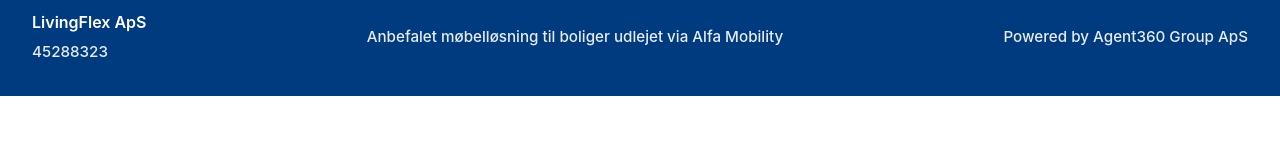
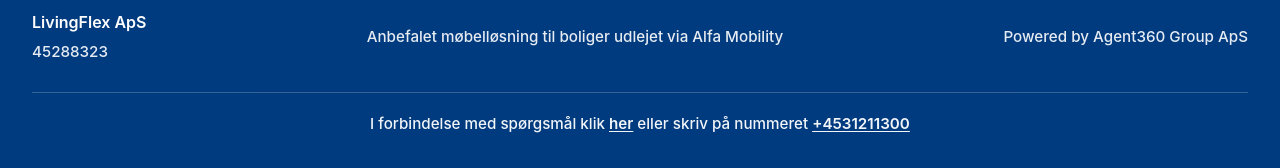
Before and after one commit to hufeldttobias/ALFA, a website: page index.html in a window 1280 px wide. Shown: the part 841-1009 px from the top of the page. Before the commit the page ends 937 px from the top, so only its background shows below. Drawn offline with Linux system fonts and the light colour scheme.

Commit message:
feat: footer med telefon og link til kontaktformular (Kom i gang)
Made-with: Cursor

```diff
--- a/i18n.js
+++ b/i18n.js
@@ -214,6 +214,7 @@
             'footer.brand': 'LivingFlex ApS',
             'footer.powered': 'Powered by Agent360 Group ApS',
             'footer.quote': 'Anbefalet møbelløsning til boliger udlejet via Alfa Mobility',
+            'footer.contactHtml': 'I forbindelse med spørgsmål klik <a href="#" class="footer-contact-cta">her</a> eller skriv på nummeret <a href="tel:+4531211300">+4531211300</a>',
 
             'js.startup': 'Opstart',
             'js.addToPackage': 'Tilføj til pakke',
@@ -472,6 +473,7 @@
             'footer.brand': 'LivingFlex ApS',
             'footer.powered': 'Powered by Agent360 Group ApS',
             'footer.quote': 'Recommended furniture solution for homes rented via Alfa Mobility',
+            'footer.contactHtml': 'If you have questions, click <a href="#" class="footer-contact-cta">here</a> or call <a href="tel:+4531211300">+4531211300</a>',
 
             'js.startup': 'Startup',
             'js.addToPackage': 'Add to package',
--- a/index.html
+++ b/index.html
@@ -132,7 +132,7 @@
                         </div>
                     </div>
 
-                    <div class="contact-section">
+                    <div class="contact-section" id="contact-section">
                         <h2 class="section-title" data-i18n="contact.title">Kontakt os</h2>
                         <form class="contact-form">
                             <div class="form-group">
@@ -806,6 +806,7 @@
             </div>
             <div class="footer-powered" data-i18n="footer.powered">Powered by Agent360 Group ApS</div>
             <div class="footer-quote" data-i18n="footer.quote">Anbefalet møbelløsning til boliger udlejet via Alfa Mobility</div>
+            <div class="footer-contact-line" data-i18n-html="footer.contactHtml">I forbindelse med spørgsmål klik <a href="#" class="footer-contact-cta">her</a> eller skriv på nummeret <a href="tel:+4531211300">+4531211300</a></div>
         </div>
     </footer>
 
--- a/script.js
+++ b/script.js
@@ -66,6 +66,21 @@ document.addEventListener('DOMContentLoaded', function() {
             navLinks.forEach(l => l.classList.remove('active'));
         });
     }
+
+    // Footer: "her/here" → Kom i gang-siden med kontaktformular
+    document.querySelector('.site-footer')?.addEventListener('click', function(e) {
+        const cta = e.target.closest('.footer-contact-cta');
+        if (!cta) return;
+        e.preventDefault();
+        showPage('get-started-page');
+        navLinks.forEach(l => l.classList.remove('active'));
+        requestAnimationFrame(function() {
+            const contactEl = document.getElementById('contact-section');
+            if (contactEl) {
+                contactEl.scrollIntoView({ behavior: 'smooth', block: 'start' });
+            }
+        });
+    });
 
     // Get Started category cards navigation
     const categoryCards = document.querySelectorAll('.category-card[data-target]');
--- a/styles.css
+++ b/styles.css
@@ -210,6 +210,35 @@ body {
     order: 2;
     flex: 1 1 auto;
     margin: 0 1.5rem;
+}
+
+.footer-contact-line {
+    width: 100%;
+    flex-basis: 100%;
+    order: 4;
+    text-align: center;
+    font-size: 0.95rem;
+    font-weight: 500;
+    opacity: 0.95;
+    margin-top: 0.25rem;
+    padding-top: 1.25rem;
+    border-top: 1px solid rgba(255, 255, 255, 0.22);
+    line-height: 1.5;
+}
+
+.footer-contact-line a {
+    color: #ffffff;
+    text-decoration: underline;
+    text-underline-offset: 2px;
+    font-weight: 600;
+}
+
+.footer-contact-line a:hover {
+    opacity: 0.88;
+}
+
+.footer-contact-line .footer-contact-cta {
+    cursor: pointer;
 }
 
 /* Page Navigation */
```
Also changed, not shown: nimastay.html (+2 -1 lines).
